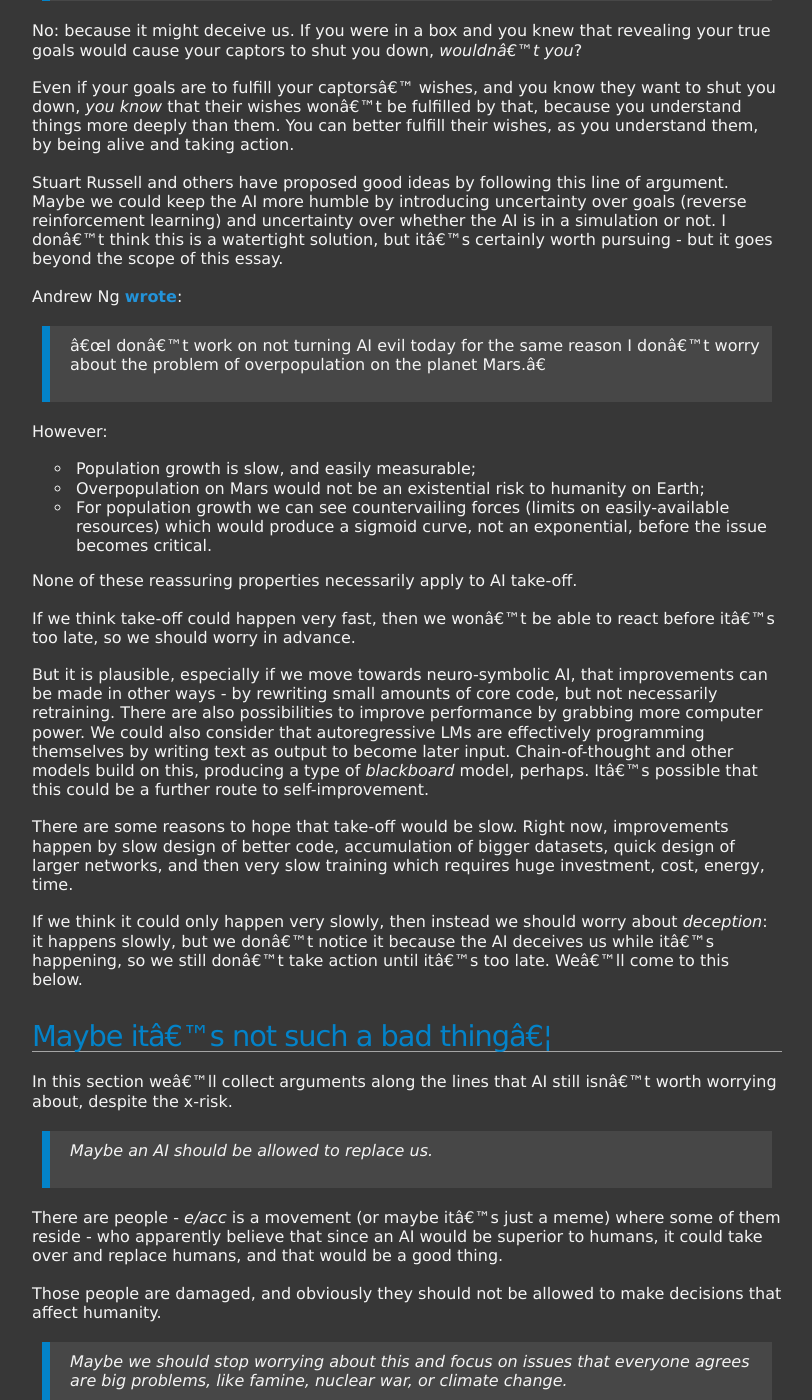
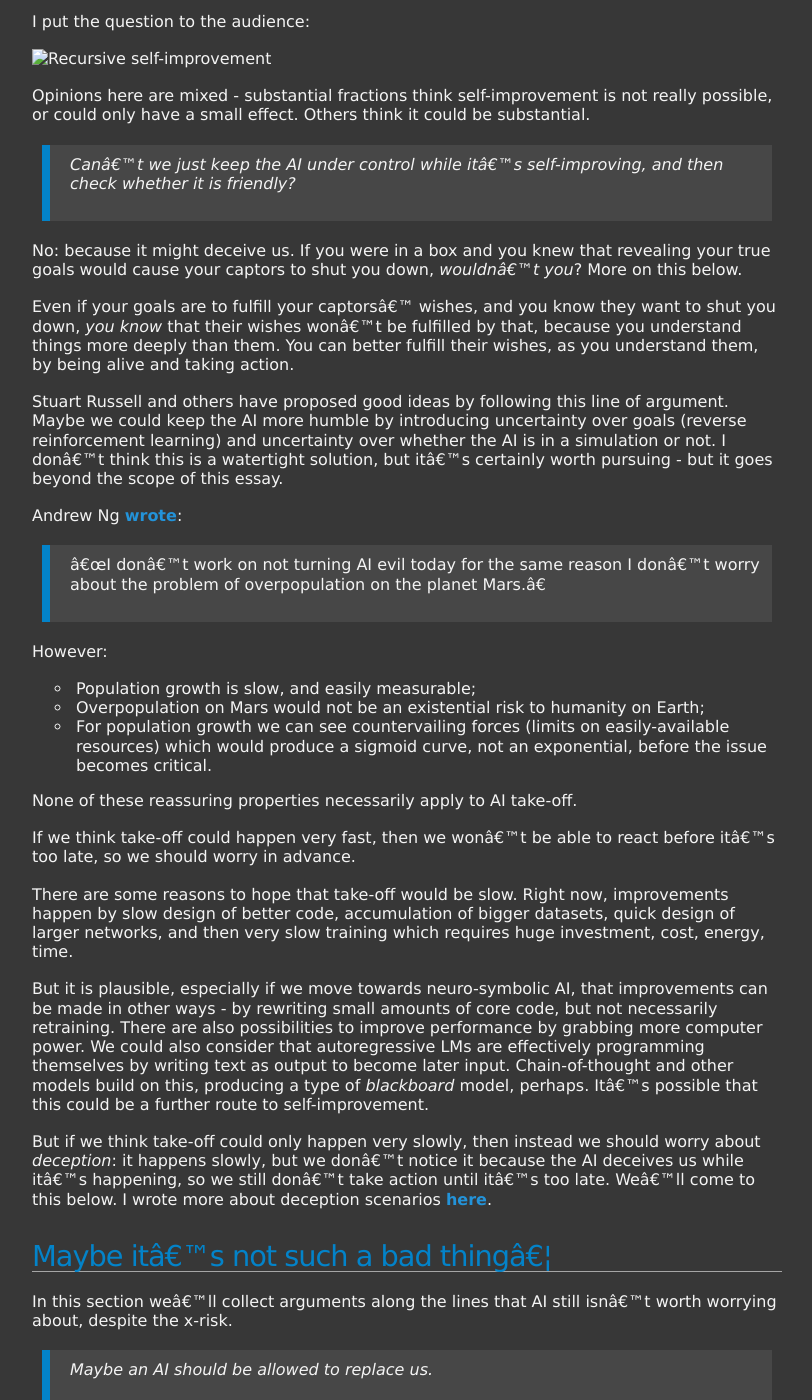
Before and after one commit to jmmcd/jmmcd.github.com, a Jekyll site: the page built from _posts/2024-03-03-whats-your-pdoom-ai-risk-ai-safety.md, in a window 1280 px wide and 1400 px high, scrolled down 13210 px. Shown: the whole window, without its empty margins (233-1045 px from the left). Built offline with Jekyll 4.4.1, drawn with Linux system fonts in a browser that asks for light colours; our own code applies the rules of GitHub Pages for plain Markdown files; some of the changed text lies outside the part shown.

Commit message:
tweaks to text about deception and slow take-off

```diff
--- a/_posts/2024-03-03-whats-your-pdoom-ai-risk-ai-safety.md
+++ b/_posts/2024-03-03-whats-your-pdoom-ai-risk-ai-safety.md
@@ -127,7 +129,7 @@ Evolution doesn't have a good definition or understanding of intelligence. So, a
 
 Or do we need a definition in order to know it when we see it? I don't think we will have much of a problem with that. We might have some false positives in advance (like *Eliza*, and the case of Blake Lemoine) but we won't have false negatives after.
 
-> *AI are impossible, by Gödel's incompleteness theorem.*
+> *AI is impossible, by Gödel's incompleteness theorem.*
 
 Roger Penrose makes this argument. And there have been other attempted applications of computer science theory in the same direction - no free lunch is another example - and the response is the same. If it proves that AI is impossible, then it proves human intelligence is impossible too.
 
@@ -287,7 +289,7 @@ Air-gaps could provide some security.
 
 There have been demonstrations of data exfiltration from air-gapped computers. But this shouldn't convince you (perhaps at best, it should plant a seed of doubt) because exfiltration by an outsider from the air-gapped computer is a different scenario from exfiltration by the AI from within.
 
-But more important, notice that we are simply not in this type of scenario - a single AI in a high-security air-gapped installation with a highly-trained operator. Instead we have millions of copies of AIs, with network access and access to operating systems and filesystems, and totally untrained users.
+But more important, notice that we are simply not in this type of scenario - a single AI in a high-security air-gapped installation with a highly-trained operator. Instead we have millions of copies of AIs, with network access and access to operating systems and filesystems, and totally untrained users. And many of these users are breezily giving AI systems unconstrained access to filesystems, networks, and credit cards.
 
 A basic tactic to improve our thinking about containing AI was used by Yudkowsky in *That Alien Message*. We have to stop imagining what it's like to be a human implementing safety measures against an agent inside a computer. Instead, we should imagine what it's like to be that agent, faced with an army of really stupid and slow humans who think they have control over our power supply and network, despite the massive gaps in their understanding of the physics and code underlying them.
 
@@ -344,11 +346,11 @@ I put the question to the audience:
 
 ![Recursive self-improvement](../images/2024-03-03-whats-your-pdoom/ai-safety-self-improvement.png)
 
-Opinions are mixed - substantial fractions think self-improvement is not really possible, or could only have a small effect. Others think it could be substantial.
+Opinions here are mixed - substantial fractions think self-improvement is not really possible, or could only have a small effect. Others think it could be substantial.
 
 > *Can't we just keep the AI under control while it's self-improving, and then check whether it is friendly?*
 
-No: because it might deceive us. If you were in a box and you knew that revealing your true goals would cause your captors to shut you down, *wouldn't you*?
+No: because it might deceive us. If you were in a box and you knew that revealing your true goals would cause your captors to shut you down, *wouldn't you*? More on this below.
 
 Even if your goals are to fulfill your captors' wishes, and you know they want to shut you down, *you know* that their wishes won't be fulfilled by that, because you understand things more deeply than them. You can better fulfill their wishes, as you understand them, by being alive and taking action.
 
@@ -371,11 +373,11 @@ None of these reassuring properties necessarily apply to AI take-off.
 
 If we think take-off could happen very fast, then we won't be able to react before it's too late, so we should worry in advance.
 
+There are some reasons to hope that take-off would be slow. Right now, improvements happen by slow design of better code, accumulation of bigger datasets, quick design of larger networks, and then very slow training which requires huge investment, cost, energy, time.
+
 But it is plausible, especially if we move towards neuro-symbolic AI, that improvements can be made in other ways - by rewriting small amounts of core code, but not necessarily retraining. There are also possibilities to improve performance by grabbing more computer power. We could also consider that autoregressive LMs are effectively programming themselves by writing text as output to become later input. Chain-of-thought and other models build on this, producing a type of *blackboard* model, perhaps. It's possible that this could be a further route to self-improvement.
 
-There are some reasons to hope that take-off would be slow. Right now, improvements happen by slow design of better code, accumulation of bigger datasets, quick design of larger networks, and then very slow training which requires huge investment, cost, energy, time.
-
-If we think it could only happen very slowly, then instead we should worry about *deception*: it happens slowly, but we don't notice it because the AI deceives us while it's happening, so we still don't take action until it's too late. We'll come to this below.
+But if we think take-off could only happen very slowly, then instead we should worry about *deception*: it happens slowly, but we don't notice it because the AI deceives us while it's happening, so we still don't take action until it's too late. We'll come to this below. I wrote more about deception scenarios [here](https://jmmcd.substack.com/p/reflections-on-trusting-ai).
 
 
 
@@ -427,7 +429,11 @@ I think a lot of people won't find any arguments about AI x-risk particularly co
 
 > *The whole thing sounds like science fiction.*
 
-And I would say yes, it sounds like science fiction. But everything is science fiction until it happens. A hole in the ozone layer? Acid rain that kills the trees? Sounds like science fiction. Wireless remote communicators, and satellites in geosynchronous orbits? These were anticipated in Star Trek and in Arthur C Clarke, and now they're commonplace.
+And I would say yes, it sounds like science fiction.
+
+But everything is science fiction until it happens. A hole in the ozone layer? Acid rain that kills the trees? Sounds like science fiction. Wireless remote communicators, and satellites in geosynchronous orbits? These were anticipated in Star Trek and in Arthur C Clarke, and now they're commonplace. A lot of scientists and inventors say they're inspired by science fiction.
+
+There are people from other spheres, including the arts, who are thinking about the possible downsides of new technology. They're a necessary antidote to the positivity and salesmanship of AI companies. So I think science fiction is pretty important.
 
 
 
```
Also changed, not shown: other parts of _posts/2024-03-03-whats-your-pdoom-ai-risk-ai-safety.md (+3 -1 lines).
